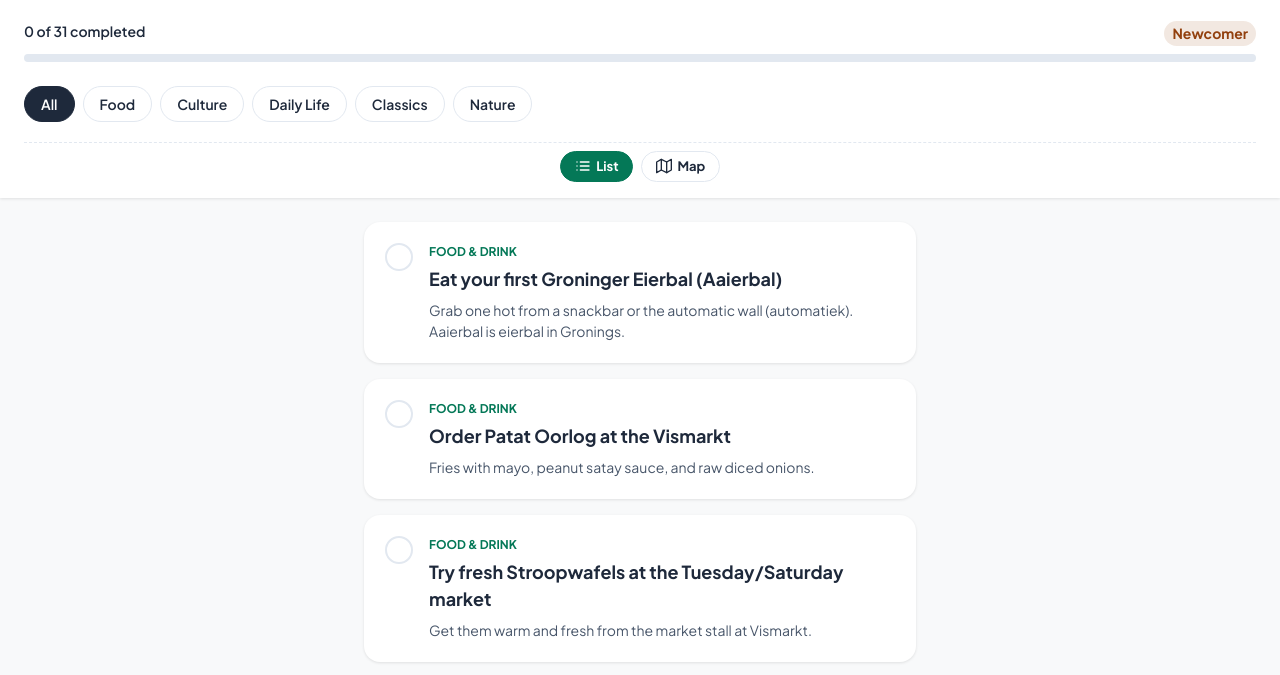
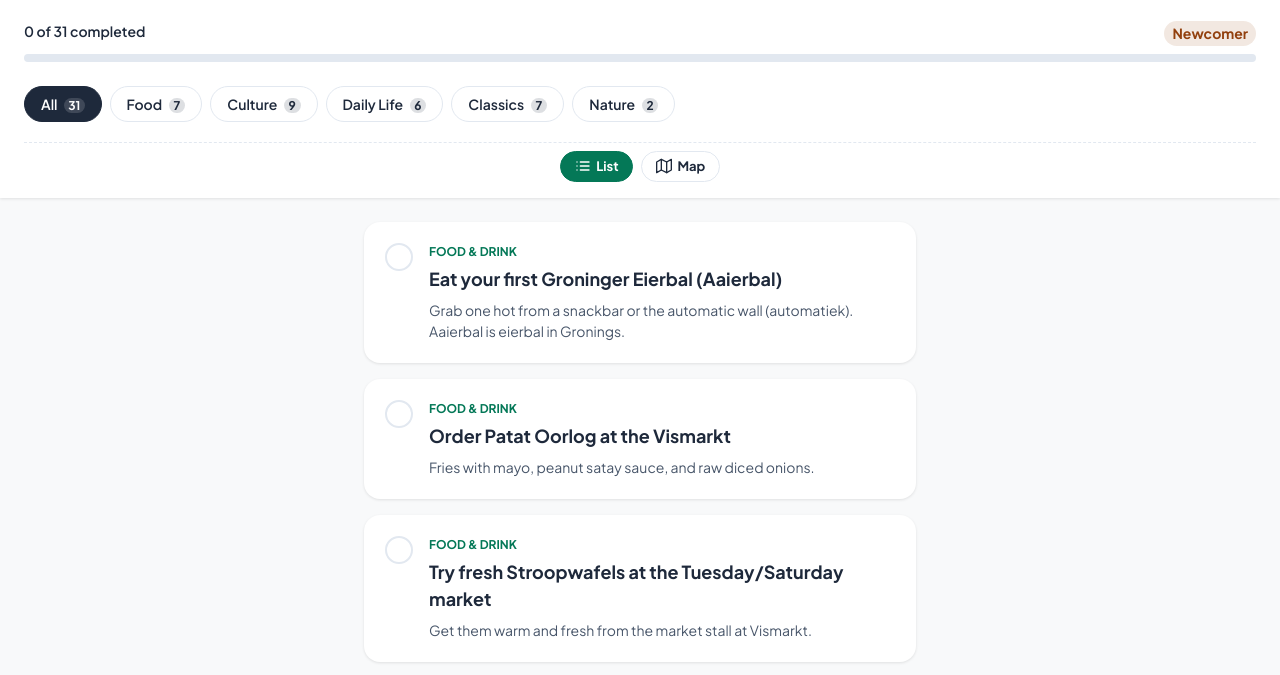
Before and after one commit to Dor-bl/moi-app, a website: page index.html in a window 1280 px wide. Shown: the part 97-772 px from the top of the page. Drawn offline with nearby package versions, Linux system fonts and the light colour scheme.

Commit message:
feat: show remaining count on each category filter pill (#41)
* feat: show remaining count on each category filter pill

The pills named a category but gave no sense of how much of it was left,
so the only progress signal was the global "N of 31 completed" bar.

Each pill now carries a badge with the number of items still to do in
that category, and the All pill carries the total still to do. A category
with nothing left shows a tick rather than a 0. Counts are rebuilt by
renderFilterPills(), called from updateLanguageUI() for the labels and
from updateProgress() so they follow every completion, un-completion and
cloud sync without a separate hook.

The badge tint is derived from currentColor, so it reads on both the
default pill and the inverted .active one without a second rule.

For screen readers the badge is aria-hidden and the pill carries an
aria-label that keeps the visible label and says what the number counts
("Food, 7 left" / "Eten, nog 7"), since a bare digit beside a category
name is ambiguous read aloud.

The pill click handler read e.target.dataset.filter, which worked only
while the pill's text was a direct child. With the label and count now in
child spans, e.target is usually one of those spans, so a click set
currentFilter to undefined and emptied the list. It binds to the pill
itself instead.

Co-Authored-By: Claude Opus 5 <noreply@anthropic.com>
Claude-Session: https://claude.ai/code/session_01P9gusbGQTLiUN4rXKe3kpL

* refactor: render the filter pills once per update, not twice

Review finding on #41. renderFilterPills() was called from both
updateLanguageUI() and updateProgress(), but updateLanguageUI() is only
reached from init() and setLanguage(), and both of those call
updateProgress() immediately after — so the pills were rebuilt twice on
startup and on every language switch.

updateProgress() is the single call site now, since it already runs after
every completion, un-completion and cloud sync as well as on both paths
above. A comment in updateLanguageUI() records why the pills are not
rendered there.

Co-Authored-By: Claude Opus 5 <noreply@anthropic.com>
Claude-Session: https://claude.ai/code/session_01P9gusbGQTLiUN4rXKe3kpL

---------

Co-authored-by: Claude <noreply@anthropic.com>

```diff
--- a/app.js
+++ b/app.js
@@ -345,6 +345,8 @@ const UI_TRANSLATIONS = {
         memoryPlaceholder: 'How was it? Who were you with?',
         markComplete: 'Mark as Complete',
         completedSection: 'Completed',
+        remainingCount: '{count} left',
+        allDone: 'all done',
         saveNote: 'Save Note',
         markNotDone: 'Mark as not done',
         yourJourney: 'Your Journey',
@@ -409,6 +411,8 @@ const UI_TRANSLATIONS = {
         memoryPlaceholder: 'Hoe was het? Met wie was je?',
         markComplete: 'Markeer als voltooid',
         completedSection: 'Voltooid',
+        remainingCount: 'nog {count}',
+        allDone: 'helemaal klaar',
         saveNote: 'Notitie opslaan',
         markNotDone: 'Markeer als niet gedaan',
         yourJourney: 'Jouw Reis',
@@ -580,7 +584,7 @@ function init() {
     initAuth();
 }
 
-function updateLanguageUI() {
+function renderFilterPills() {
     const t = UI_TRANSLATIONS[currentLang];
 
     const categoryKeys = {
@@ -594,8 +598,38 @@ function updateLanguageUI() {
 
     filterPills.forEach(pill => {
         const cat = pill.dataset.filter;
-        if (categoryKeys[cat]) pill.textContent = categoryKeys[cat];
-    });
+        const label = categoryKeys[cat];
+        if (!label) return;
+
+        const items = cat === 'All' ? BUCKET_LIST : BUCKET_LIST.filter(i => i.category.en === cat);
+        const remaining = items.filter(i => !completedItems[i.id]).length;
+
+        pill.innerHTML = '';
+
+        const labelEl = document.createElement('span');
+        labelEl.textContent = label;
+        pill.appendChild(labelEl);
+
+        const countEl = document.createElement('span');
+        countEl.className = 'filter-pill-count';
+        countEl.textContent = remaining > 0 ? remaining : '✓';
+        // The badge on its own reads as a bare number; the pill's aria-label below
+        // says what it counts, so hide this from the accessibility tree.
+        countEl.setAttribute('aria-hidden', 'true');
+        pill.appendChild(countEl);
+
+        const status = remaining > 0
+            ? t.remainingCount.replace('{count}', remaining)
+            : t.allDone;
+        pill.setAttribute('aria-label', `${label}, ${status}`);
+    });
+}
+
+function updateLanguageUI() {
+    const t = UI_TRANSLATIONS[currentLang];
+
+    // The pills are rendered by updateProgress(), which both callers of this
+    // function already invoke; rendering here too would just rebuild them twice.
 
     langBtns.forEach(btn => {
         btn.classList.toggle('active', btn.dataset.lang === currentLang);
@@ -1027,6 +1061,8 @@ function updateProgress() {
     currentMilestone.textContent = milestoneTitle;
     profileMilestone.textContent = milestoneTitle;
     profileProgressText.textContent = t.completedText.replace('{completed}', completedCount).replace('{total}', totalCount);
+
+    renderFilterPills();
 }
 
 // The checked card stays put while the confetti plays, then re-sorts into (or out
@@ -1369,10 +1405,12 @@ function setupEventListeners() {
 
     // Filters
     filterPills.forEach(pill => {
-        pill.addEventListener('click', (e) => {
+        pill.addEventListener('click', () => {
+            // Bind to the pill itself, not the event target: the label and count
+            // are child spans, so e.target is often not the button.
             filterPills.forEach(p => p.classList.remove('active'));
-            e.target.classList.add('active');
-            currentFilter = e.target.dataset.filter;
+            pill.classList.add('active');
+            currentFilter = pill.dataset.filter;
             renderList();
         });
     });
--- a/styles.css
+++ b/styles.css
@@ -477,6 +477,21 @@ h1 {
     background-color: var(--text-color);
     color: var(--card-bg);
     border-color: var(--text-color);
+}
+
+.filter-pill-count {
+    display: inline-block;
+    margin-left: 0.4rem;
+    min-width: 1.4em;
+    padding: 0 0.35em;
+    border-radius: 1rem;
+    font-size: 0.75rem;
+    font-weight: 700;
+    text-align: center;
+    /* Tint derived from the pill's own text colour, so it reads on both the
+       default and the inverted .active pill without a second rule. */
+    background-color: rgba(0, 0, 0, 0.08);
+    background-color: color-mix(in srgb, currentColor 15%, transparent);
 }
 
 .list-container {
```
